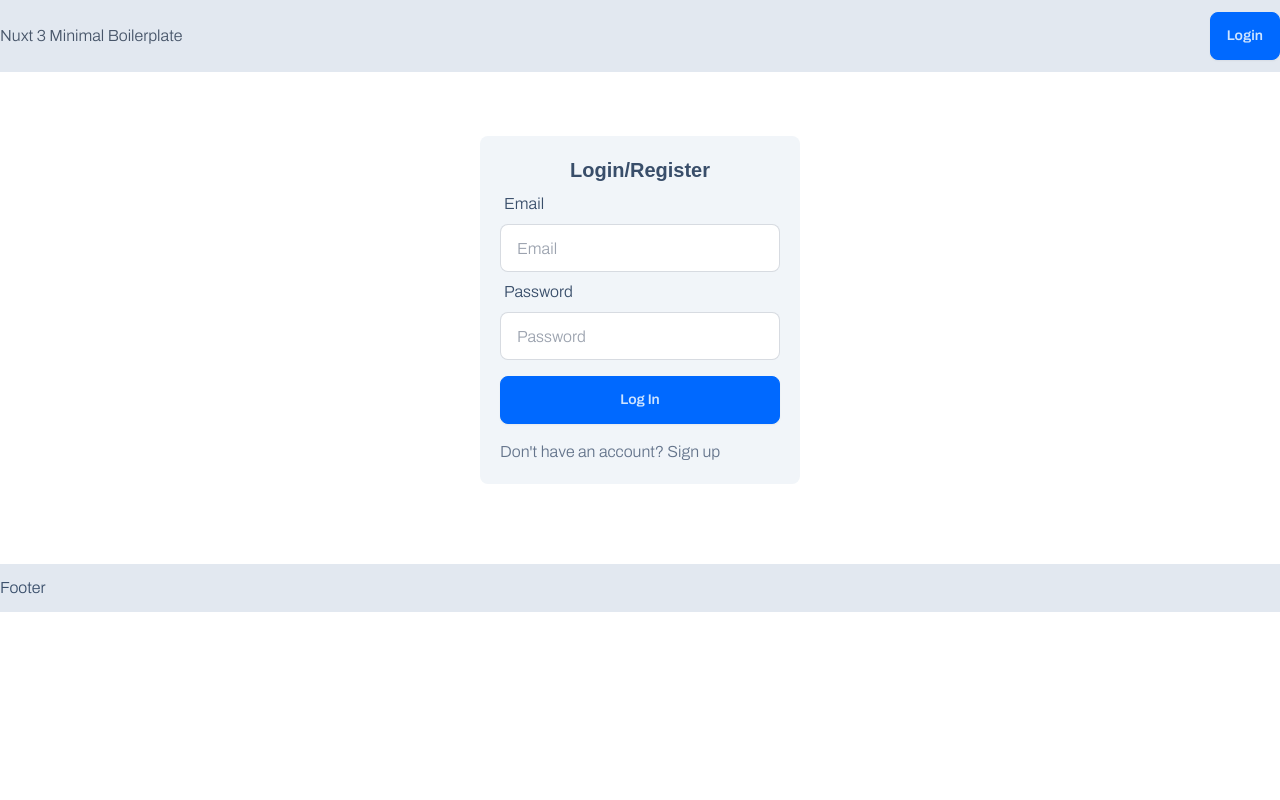
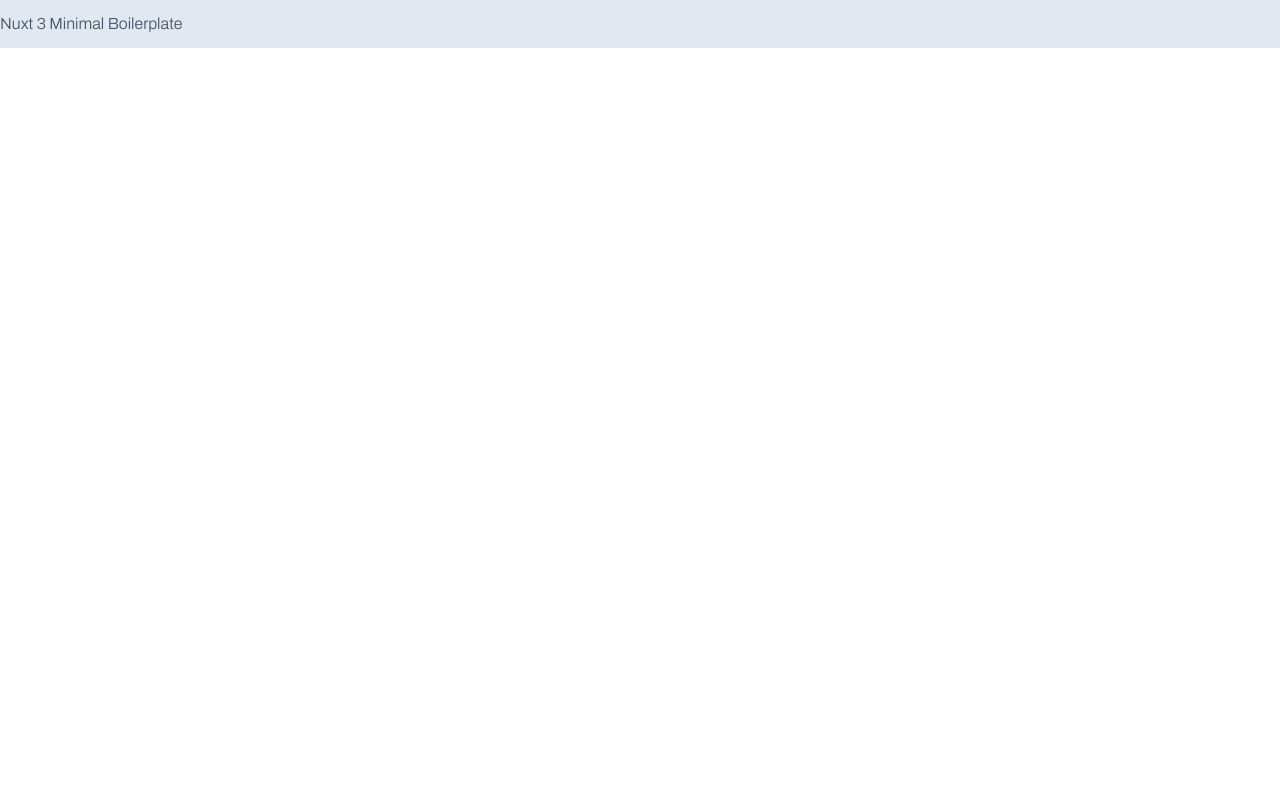
Before and after one commit to babakzy/nuxtz, a Nuxt app: page /login in a window 1280 px wide. Shown: the top 800 px of the page. Built offline with nearby package versions, Linux system fonts and the light colour scheme; no server answers.

Commit message:
uninstall appwrite

```diff
--- a/app.vue
+++ b/app.vue
@@ -6,7 +6,14 @@
 </template>
 
 <script setup lang="ts">
+const router = useRouter()
+const route = useRoute()
 
+
+
+// onMounted(()=>{
+
+// })
 </script>
 
 <style lang="scss">
--- a/components/AuthForm.vue
+++ /dev/null
@@ -1,63 +0,0 @@
-
-<template>
-    <form
-      class=""
-      @submit.prevent="handleSubmit"
-    >
-      <ul class="form-list">
-        <!-- Input field e-mail -->
-        <li class="form-item">
-          <label class="label">Email</label>
-          <div class="input-text-wrapper">
-            <input
-              type="email"
-              name="email"
-              class="input input-bordered w-full"
-              placeholder="Email"
-              required
-            />
-          </div>
-        </li>
-        <!-- Input field e-mail -->
-        <li class="form-item">
-          <label class="label">Password</label>
-          <div class="input-text-wrapper">
-            <input
-              type="password"
-              name="password"
-              class="input input-bordered w-full "
-              placeholder="Password"
-              required
-            />
-          </div>
-        </li>
-      </ul>
-      <div class=" mt-4 text-center">
-        <!-- Login button  -->
-
-          <button
-            class="btn btn-primary w-full"
-            aria-label="Login"
-            @click="handleSubmit"
-          >
-            {{submitType}}
-          </button>
-
-      </div>
-    </form>
-    </template>
-
-    <script setup>
-    import { defineProps } from 'vue'
-
-    const props = defineProps({
-      handleSubmit: {
-        type: Function,
-        required: true
-      },
-      submitType: {
-        type: String,
-        required: true
-      }
-    })
-    </script>
--- a/components/Header.vue
+++ b/components/Header.vue
@@ -3,22 +3,10 @@
 <div class="md:container md:mx-auto py-3">
     <div class="flex flex-wrap items-center">
         <div class="basis-1/3">
-            <span class="text-slate-600">Nuxt 3 Minimal Boilerplate</span>
+          <NuxtLink href="/" class="text-slate-600">Nuxt 3 Minimal Boilerplate </NuxtLink>
         </div>
         <div class="basis-2/3 text-right">
-            <div
-        class=""
-        v-if="user.current.value"
-        >
-        <p>{{ user.current.providerUid }}</p>
-        <button class="btn btn-primary" type="button" @click="user.logout()">
-          Logout
-        </button>
-      </div>
-      <!-- Login button if no user logged in -->
-      <NuxtLink v-else href="/login" class="btn btn-primary">
-        Login
-      </NuxtLink>
+
         </div>
     </div>
 
@@ -27,7 +15,8 @@
 </template>
 
 <script setup >
-const user = useUserSession();
+
+
 </script>
 
 <style scoped>
--- a/composables/useUserSession.ts
+++ /dev/null
@@ -1,38 +0,0 @@
-
-import { ID } from "appwrite";
-import { ref } from "vue";
-import { account } from "../utils/appwrite";
-import { type Models } from 'appwrite';
-
-const current = ref<Models.Session | null>(null); // Reference to current user object
-
-export const useUserSession = () =>  {
-    const register = async (email: string, password: string): Promise<void> => {
-        await account.create(ID.unique(), email, password); // Register new user in Appwrite
-        await login(email, password); // Login registered user
-    };
-
-    const login = async (email: string, password: string): Promise<void> => {
-        const authUser = await account.createEmailPasswordSession(email, password); // Open user session in Appwrite
-        current.value = authUser; // Pass user data to current ref
-        navigateTo("/");
-    };
-
-    const logout = async (): Promise<void> => {
-        await account.deleteSession("current"); // Delete Appwrite user session
-        current.value = null; // Clear current ref
-        navigateTo("/");
-    };
-
-    // Check if already logged in to initialize the store.
-    account.getSession('current').then((user: Models.Session) => {
-        current.value = user;
-    });
-
-    return {
-        current,
-        login,
-        logout,
-        register,
-    };
-};
--- a/layouts/default.vue
+++ b/layouts/default.vue
@@ -1,7 +1,7 @@
 <template>
     <div>
         <Header />
-        <div class="md:container md:mx-auto">
+        <div class="md:container md:mx-auto min-h-[100vh]">
             <slot />
         </div>
         <div class="py-10"></div>
--- a/package.json
+++ b/package.json
@@ -11,7 +11,6 @@
   },
   "dependencies": {
     "@nuxtjs/tailwindcss": "^6.12.1",
-    "appwrite": "^14.0.1",
     "google-fonts": "^1.0.0",
     "nuxt": "^3.12.3",
     "vue": "latest"
--- /dev/null
+++ b/pages/dashboard/index.vue
@@ -0,0 +1,19 @@
+<template>
+    <div class="mt-6">
+        <h3 class="text-2xl">Dashboard Index</h3>
+        <div class="mt-2 rounded-lg bg-gradient-to-br from-slate-100 to-blue-200 h-52 p-2">
+            Some secret information
+            <!-- <p v-if="user.current.value">User Email: {{ user.current.value.providerUid }}</p> -->
+
+        </div>
+    </div>
+</template>
+
+<script setup>
+
+</script>
+
+<style
+    lang="scss"
+    scoped
+></style>
--- a/pages/login.vue
+++ /dev/null
@@ -1,43 +0,0 @@
-<script setup>
-import { ref } from 'vue';
-
-// Access user composable functions
-const user = useUserSession();
-
-const isSignUp = ref(false);
-
-// Login user event handler
-const handleLogin = async (event) => {
-  const form = event.target;
-  const formData = new FormData(form);
-
-  await user.login(formData.get('email'), formData.get('password'));
-
-  form.reset(); // Clear the form
-};
-
-const handleRegistration = async (event) => {
-  const form = event.target;
-  const formData = new FormData(form);
-
-  await user.register(formData.get('email'), formData.get('password'));
-
-  form.reset(); // Clear the form
-};
-</script>
-
-<template>
-  <div class="flex justify-center">
-    <section class="md:basis-1/4 bg-slate-100 p-5 mt-16 rounded-lg">
-      <h2 class="text-center text-xl">Login/Register</h2>
-      <AuthForm v-if="isSignUp" :handle-submit="handleRegistration" submit-type="Sign Up"></AuthForm>
-      <AuthForm v-else :handle-submit="handleLogin" submit-type="Log In"></AuthForm>
-      <button v-if="isSignUp" @click="isSignUp = false" class="text-slate-500 mt-4">
-        Already have an account? Log in
-      </button>
-      <button v-else @click="isSignUp = true" class="text-slate-500 mt-4">
-        Don't have an account? Sign up
-      </button>
-    </section>
-  </div>
-</template>
--- a/utils/appwrite.ts
+++ /dev/null
@@ -1,12 +0,0 @@
-
-import { Client, Databases, Account } from "appwrite";
-
-const url: string = 'https://cloud.appwrite.io/v1';
-const project: string = '663c8ef200055b4062a8';
-
-const client: Client = new Client();
-
-client.setEndpoint(url).setProject(project);
-
-export const account: Account = new Account(client);
-export const database: Databases = new Databases(client);
```
Also changed, not shown: 2 other files (tests, documents, lock files or other folders).
